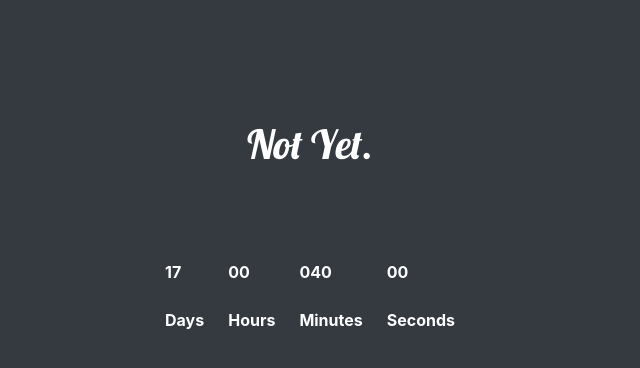
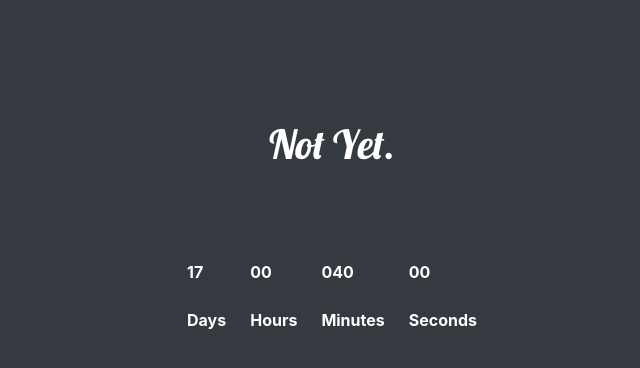
Before and after one commit to jking0186/Can-we-meet, a plain HTML site: page index.html in a window 1280 px wide. Shown: the whole page, without its empty margins (308-948 px from the left). Drawn offline with nearby package versions, Linux system fonts and the light colour scheme.

Commit message:
second commit

```diff
--- a/index.html
+++ b/index.html
@@ -9,7 +9,7 @@
     <title>Can We Meet Yet?</title>
 </head>
 <body class="bg-dark">
-    <div class="container m-5">
+    <div class="container p-5">
         <table class="table table-borderless table-dark
         d-flex justify-content-center
         p-5">
```
